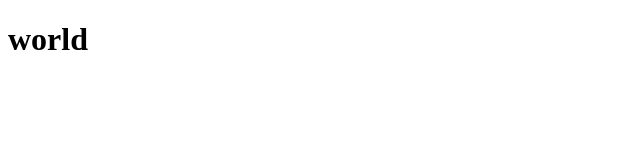
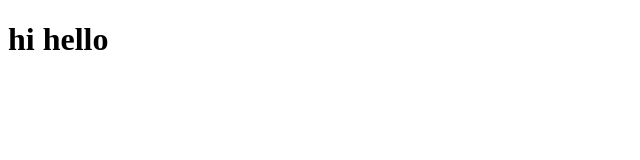
Before and after one commit to noh-yejin/git-blog, a plain HTML site: page test.html in a window 1280 px wide. Shown: the full height of the page, 0-640 px from the left. Drawn offline with Linux system fonts and the light colour scheme.

Commit message:
Update test.html

```diff
--- a/test.html
+++ b/test.html
@@ -1,7 +1,10 @@
 <!DOCTYPE html>
+<html>
 <head>
-    <title>hello</title>
+	<meta charset="UTF-8">
+	<title>hello world</title>
 </head>
 <body>
-    <h1>world</h1>
+    <h1>hi hello</h1>
 </body>
+</html>
```
